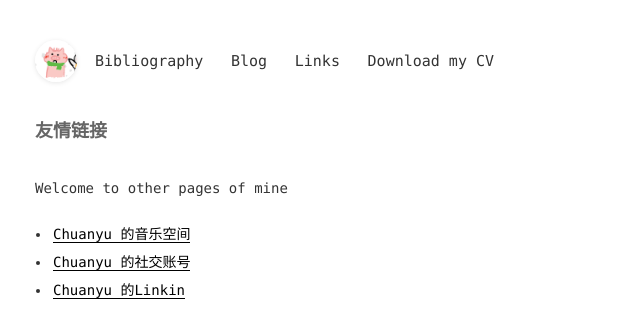
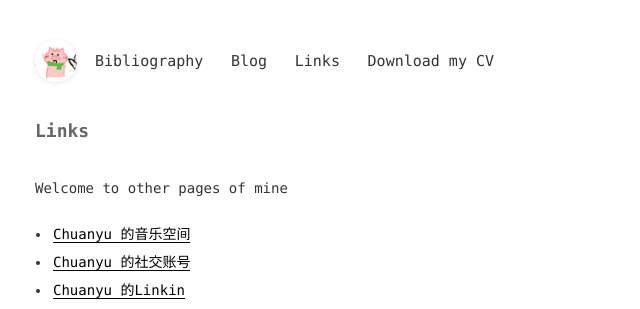
Before and after one commit to ChuanyuXue/profile, a Jekyll site: the page built from pages/links.md, in a window 1280 px wide. Shown: the top 309 px of the page, without its empty margins (319-959 px from the left). Built offline with Jekyll 4.4.1, drawn with Linux system fonts in a browser that asks for light colours.

Commit message:
Update links.md

```diff
--- a/pages/links.md
+++ b/pages/links.md
@@ -1,6 +1,6 @@
 ---
 layout: mypost
-title: 友情链接
+title: Links
 ---
 
 Welcome to other pages of mine
```
